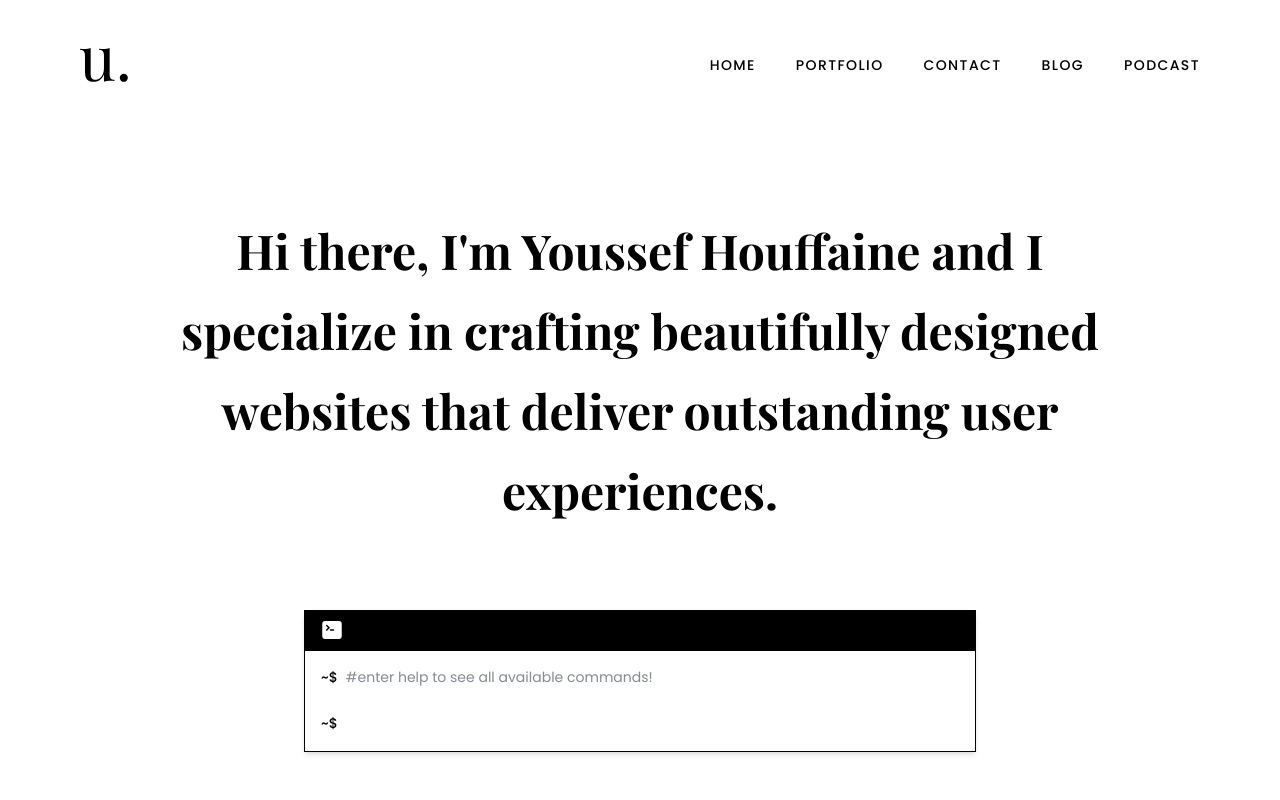
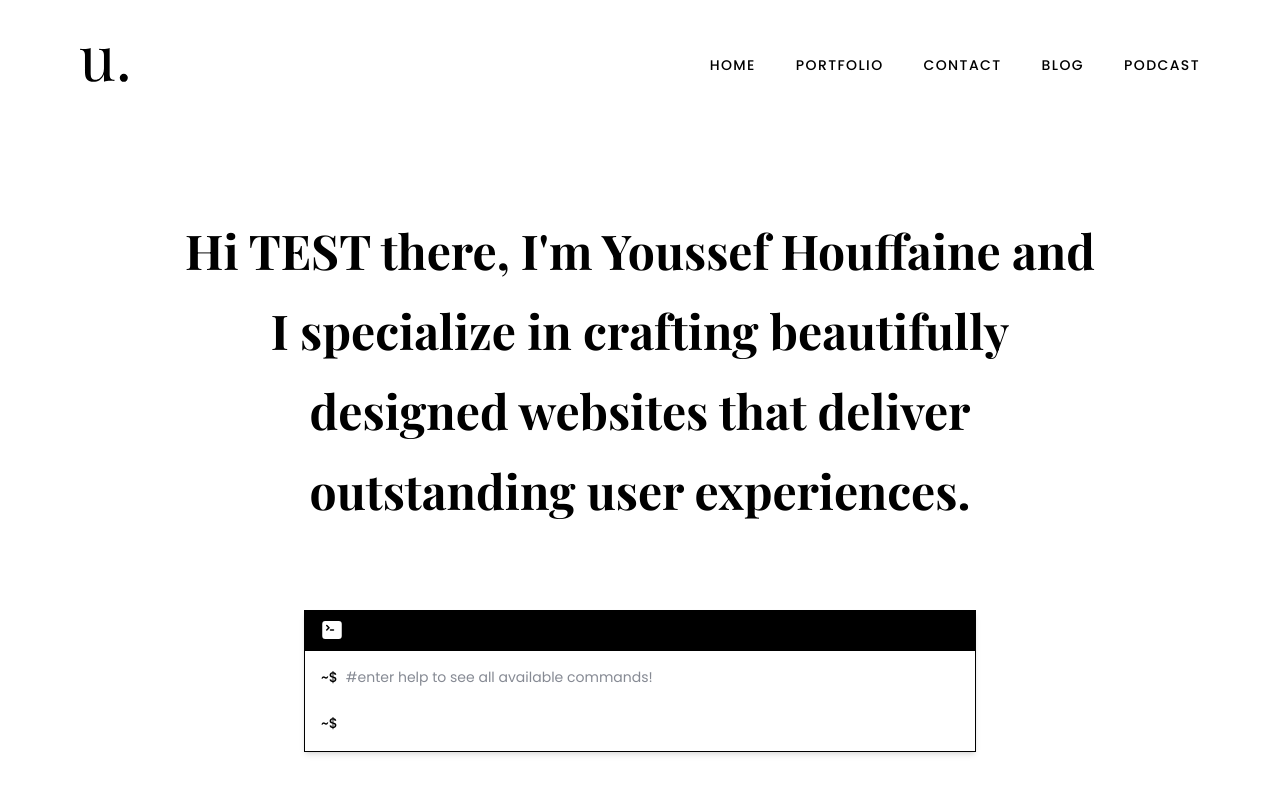
Before and after one commit to n53337/u53f.com, a React (Vite) app: page / in a window 1280 px wide. Shown: the top 800 px of the page. Built offline with nearby package versions, Linux system fonts and the light colour scheme.

Commit message:
test: testing CI/CD

```diff
--- a/src/components/home/Hero.tsx
+++ b/src/components/home/Hero.tsx
@@ -6,7 +6,7 @@ const Hero = () => {
   return (
     <section className="py-20 flex flex-col justify-center gap-10 md:gap-20 place-items-center relative">
       <Text variant="header" className="text-center lg:px-16 xl:px-24">
-        Hi there, I'm Youssef Houffaine and I specialize in crafting beautifully designed websites that deliver outstanding user experiences.
+        Hi TEST there, I'm Youssef Houffaine and I specialize in crafting beautifully designed websites that deliver outstanding user experiences.
       </Text>
       <Shell />
       <a href="#about">
```
